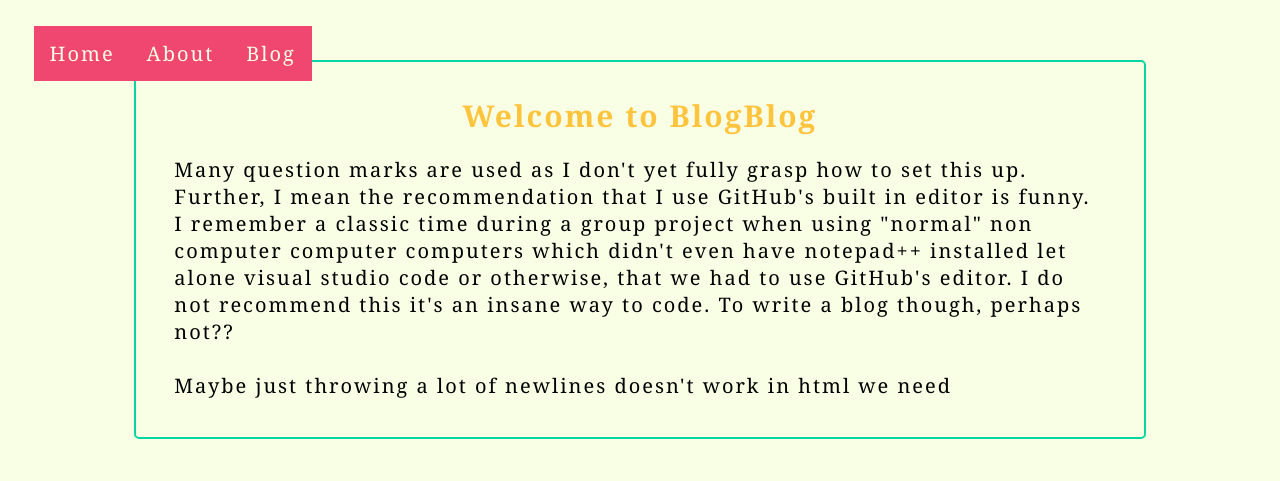
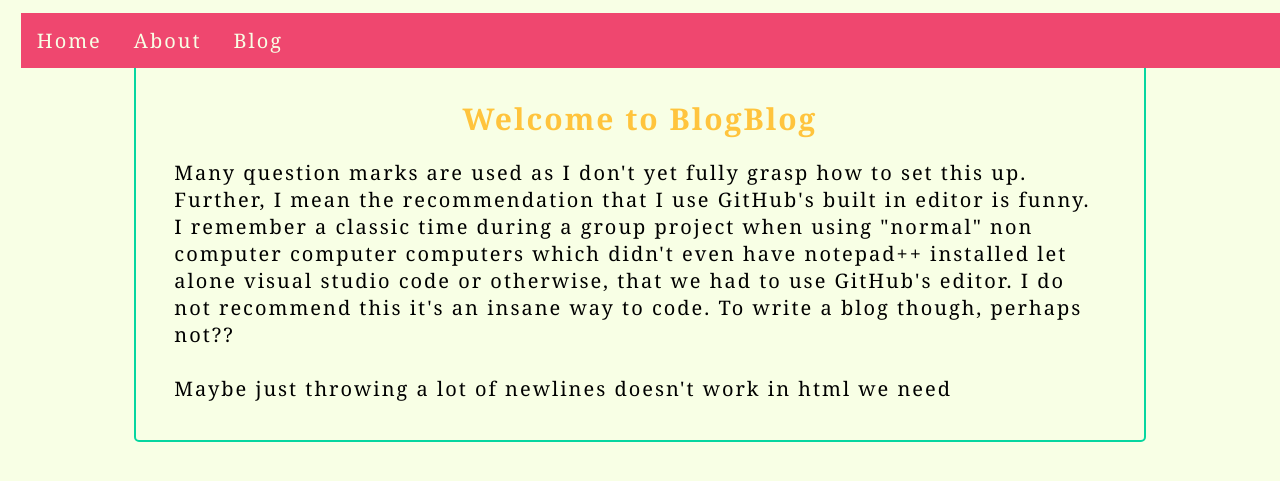
Before and after one commit to ewan2204/ewan2204.github.io, a Jekyll site: the page built from index.html, in a window 1280 px wide. Shown: the top 481 px of the page. Built offline with Jekyll 4.4.1, drawn with Linux system fonts in a browser that asks for light colours.

Commit message:
[PROGRESS] - Update to the style css repairing issue with the naviagtion bar which caused it to not fully encompass the screen.

```diff
--- a/assets/css/style.css
+++ b/assets/css/style.css
@@ -8,10 +8,11 @@
   background-color: #ef476f;
   position: fixed; /* Set the navbar to fixed position */
   top: 0; /* Position the navbar at the top of the page */
-  margin-top:2%;
-  margin-bottom:2%;
-  margin-left: 2%;
-  margin-right: 2%;
+  width: 100%; /* Full width */
+  margin-top:1%;
+  margin-bottom:1%;
+  margin-left: 1%;
+  margin-right: 1%;
 }
 
 /* Links inside the navbar */
@@ -33,7 +34,7 @@
 
 /* Main content */
 .main {
-  margin-top: 60px; /* Add a top margin to avoid content overlay */
+  margin-top: 5%; /* Add a top margin to avoid content overlay */
 }
 
 
--- a/blog.html
+++ b/blog.html
@@ -7,7 +7,7 @@
 <ul>
   {% for post in site.posts %}
     <li>
-      <h2><a href="{{ post.url }}">{{ post.title }}</a></h2> - post.date
+      <h2><a href="{{ post.url }}">{{ post.title }}</a></h2>{{  post.date  }}
     </li>
   {% endfor %}
 </ul>
```
